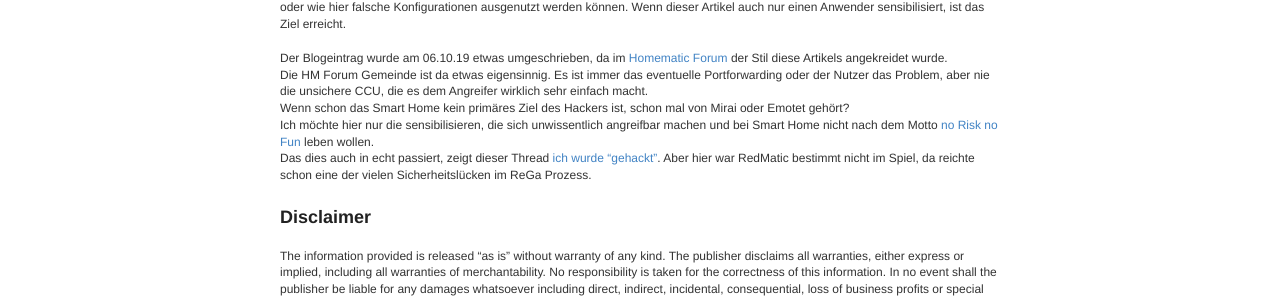
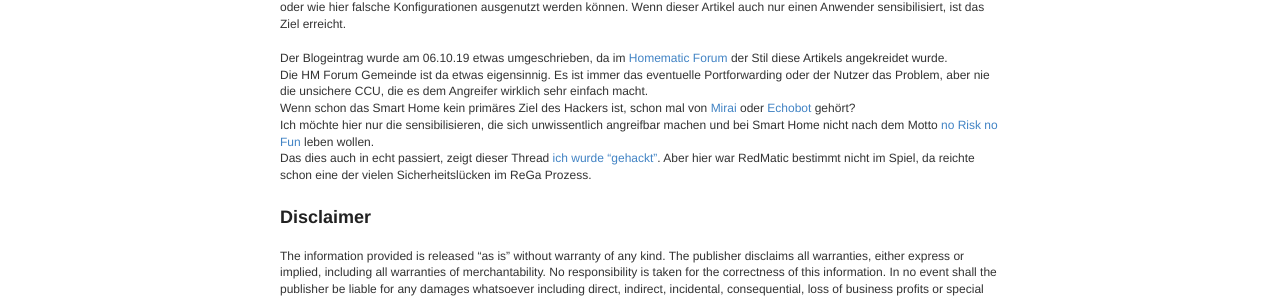
Before and after one commit to psytester/psytester.github.io, a Jekyll site: the page built from _posts/hacking_and_pentests/2019-09-19-Homematic_RedMatic_RemoteCodeExecution.md, in a window 1280 px wide. Shown: the part 760-1058 px from the top of the page. Built offline with Jekyll 4.4.1, drawn with Linux system fonts in a browser that asks for light colours.

Commit message:
Update 2019-09-19-Homematic_RedMatic_RemoteCodeExecution.md

```diff
--- a/_posts/hacking_and_pentests/2019-09-19-Homematic_RedMatic_RemoteCodeExecution.md
+++ b/_posts/hacking_and_pentests/2019-09-19-Homematic_RedMatic_RemoteCodeExecution.md
@@ -1,7 +1,7 @@
 ---
 layout: post
 title:  "RedMatic als Homematic AddOn kann für Remote Code Execution missbraucht werden"
-date:   2019-09-19 21:05:00 MEST
+date:   2019-09-19 21:10:00 MEST
 author: 'psytester'
 ---
 
@@ -27,7 +27,7 @@ Also bitte niemals die Authentifizierung abschalten oder einfache Passwörter nu
 Es gibt so viele technisch unerfahrene Benutzer, die sich nicht vorstellen können, das und wie einfach potentielle Sicherheitslücken oder wie hier falsche Konfigurationen ausgenutzt werden können. Wenn dieser Artikel auch nur einen Anwender sensibilisiert, ist das Ziel erreicht.<br>
 <br>
 Der Blogeintrag wurde am 06.10.19 etwas umgeschrieben, da im [Homematic Forum](https://homematic-forum.de/forum/viewtopic.php?f=77&t=53582) der Stil diese Artikels angekreidet wurde.<br>
-Die HM Forum Gemeinde ist da etwas eigensinnig. Es ist immer das eventuelle Portforwarding oder der Nutzer das Problem, aber nie die unsichere CCU, die es dem Angreifer wirklich sehr einfach macht.<br> Wenn schon das Smart Home kein primäres Ziel des Hackers ist, schon mal von Mirai oder Emotet gehört?<br>
+Die HM Forum Gemeinde ist da etwas eigensinnig. Es ist immer das eventuelle Portforwarding oder der Nutzer das Problem, aber nie die unsichere CCU, die es dem Angreifer wirklich sehr einfach macht.<br> Wenn schon das Smart Home kein primäres Ziel des Hackers ist, schon mal von [Mirai](https://de.wikipedia.org/wiki/Mirai_(Malware)) oder [Echobot](https://www.trendmicro.com/vinfo/be/security/news/internet-of-things/mirai-spawn-echobot-found-using-over-50-different-exploits) gehört?<br>
 Ich möchte hier nur die sensibilisieren, die sich unwissentlich angreifbar machen und bei Smart Home nicht nach dem Motto [no Risk no Fun](https://homematic-forum.de/forum/viewtopic.php?f=19&t=35725&hilit=shodan&sid=4f5aa0332a0650f19d5f0c2a6f99cee4&start=330#p452442) leben wollen.<br>
 Das dies auch in echt passiert, zeigt dieser Thread [ich wurde "gehackt"](https://homematic-forum.de/forum/viewtopic.php?f=26&t=53197). Aber hier war RedMatic bestimmt nicht im Spiel, da reichte schon eine der vielen Sicherheitslücken im ReGa Prozess.
 
```
